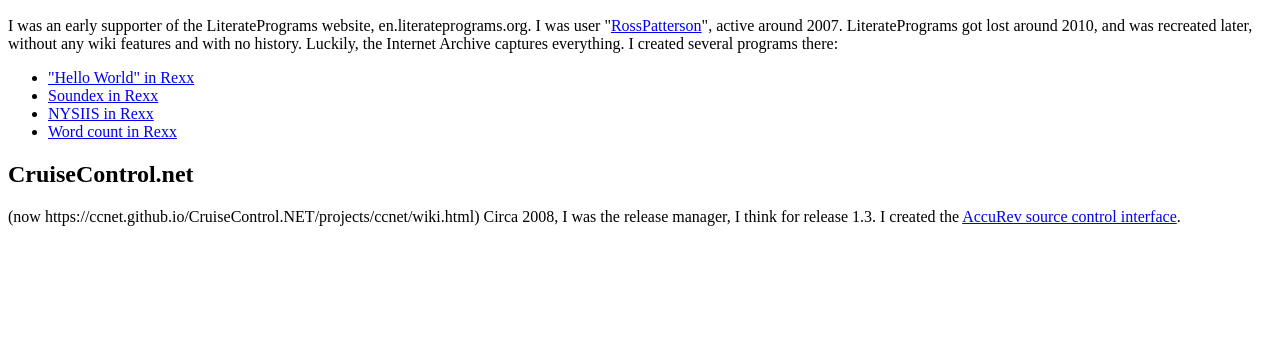
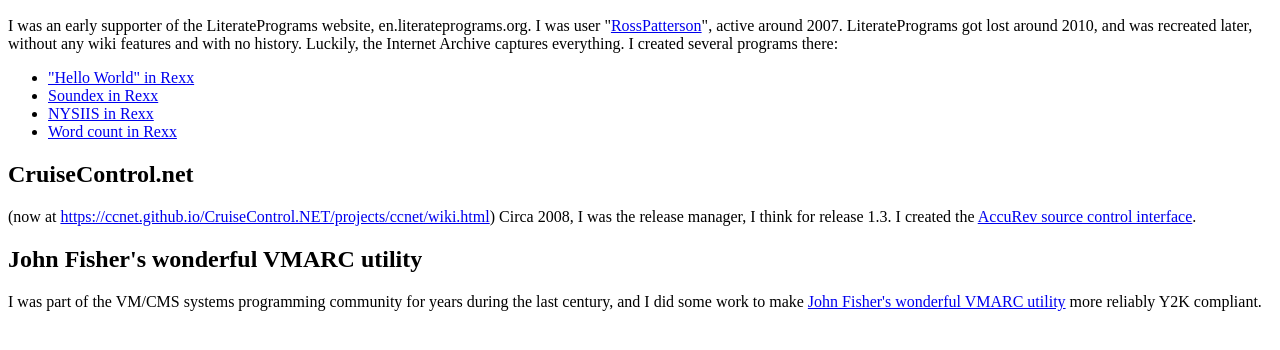
Before and after one commit to RossPatterson/RossPatterson.github.io, a plain HTML site: page index.html in a window 1280 px wide. Shown: the part 96-446 px from the top of the page. Drawn offline with Linux system fonts and the light colour scheme.

Commit message:
MAWR WRDS!

```diff
--- a/index.html
+++ b/index.html
@@ -15,6 +15,9 @@ I created several programs there:
 </ul>
 
 <h2>CruiseControl.net</h2>
-(now https://ccnet.github.io/CruiseControl.NET/projects/ccnet/wiki.html)
+(now at <a href="https://ccnet.github.io/CruiseControl.NET/projects/ccnet/wiki.html">https://ccnet.github.io/CruiseControl.NET/projects/ccnet/wiki.html</a>)
 Circa 2008, I was the release manager, I think for release 1.3.  I created the
 <a href="https://ccnet.github.io/CruiseControl.NET/projects/ccnet/wiki/Accurev.html">AccuRev source control interface</a>.
+
+<h2>John Fisher's wonderful VMARC utility</h2>
+I was part of the VM/CMS systems programming community for years during the last century, and I did some work to make <a href="https://github.com/RossPatterson/VMARC">John Fisher's wonderful VMARC utility</a> more reliably Y2K compliant.
```
Also changed, not shown: 1 other file.
